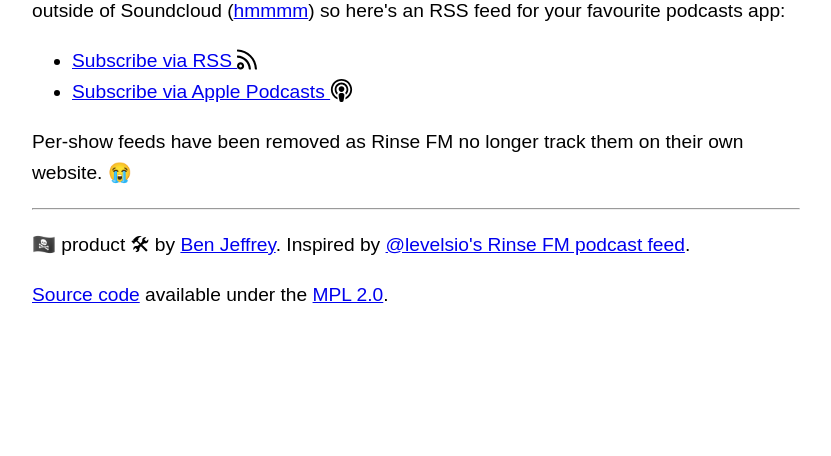
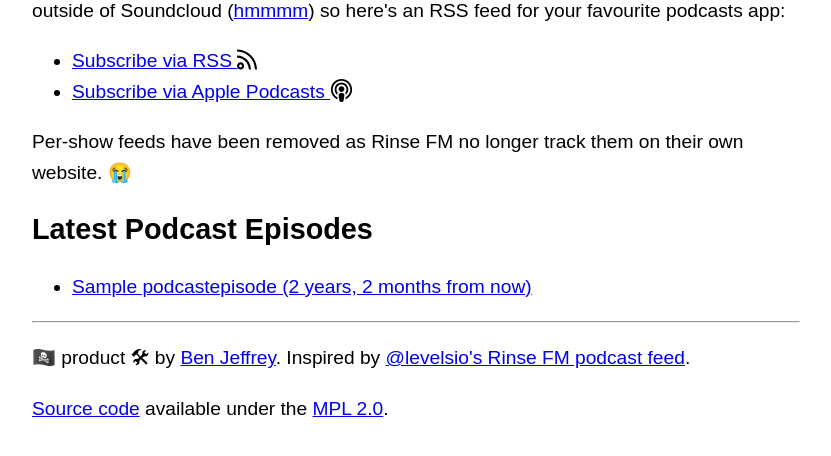
Before and after one commit to jeffbr13/rinse-rss, a Django app: page / in a window 1280 px wide. Shown: the part 180-636 px from the top of the page, without its empty margins (224-1055 px from the left). Run offline with Django 3.2, Linux system fonts and the light colour scheme; tables that the repository leaves empty hold one stand-in row (values such as "Sample post"); parts of the project's set-up code (start-up, migrations or seed data) failed here and were passed over.

Commit message:
Show latest episodes on homepage.

```diff
--- a/rinse_rss/rinse_rss/settings.py
+++ b/rinse_rss/rinse_rss/settings.py
@@ -44,6 +44,7 @@
     'django.contrib.sessions',
     'django.contrib.messages',
     'django.contrib.staticfiles',
+    'django.contrib.humanize',
 )
 
 THIRD_PARTY_APPS = (
--- a/rinse_rss/rinsefm/templates/index.html
+++ b/rinse_rss/rinsefm/templates/index.html
@@ -1,3 +1,4 @@
+{% load humanize %}
 <!DOCTYPE html>
 <html>
 <head>
@@ -62,6 +63,15 @@
         <p>Per-show feeds have been removed as Rinse FM no longer track them on their own website. 😭</p>
     </main>
 
+    <section>
+        <h2>Latest Podcast Episodes</h2>
+        <ul>
+            {% for episode in episodes %}
+                <li><a href="{{ episode.get_absolute_url }}">{{ episode.title }} ({{ episode.broadcast_date|naturaltime }})</a></li>
+            {% endfor %}
+        </ul>
+    </section>
+
     <hr>
 
     <footer class="row">
--- a/rinse_rss/rinsefm/views.py
+++ b/rinse_rss/rinsefm/views.py
@@ -8,7 +8,7 @@
 
 
 def index(request: HttpRequest):
-    return render(request, 'index.html')
+    return render(request, 'index.html', context={'episodes': PodcastEpisode.objects.all()[:10]})
 
 
 class ItunesPodcastRssFeed(Rss201rev2Feed):
```
